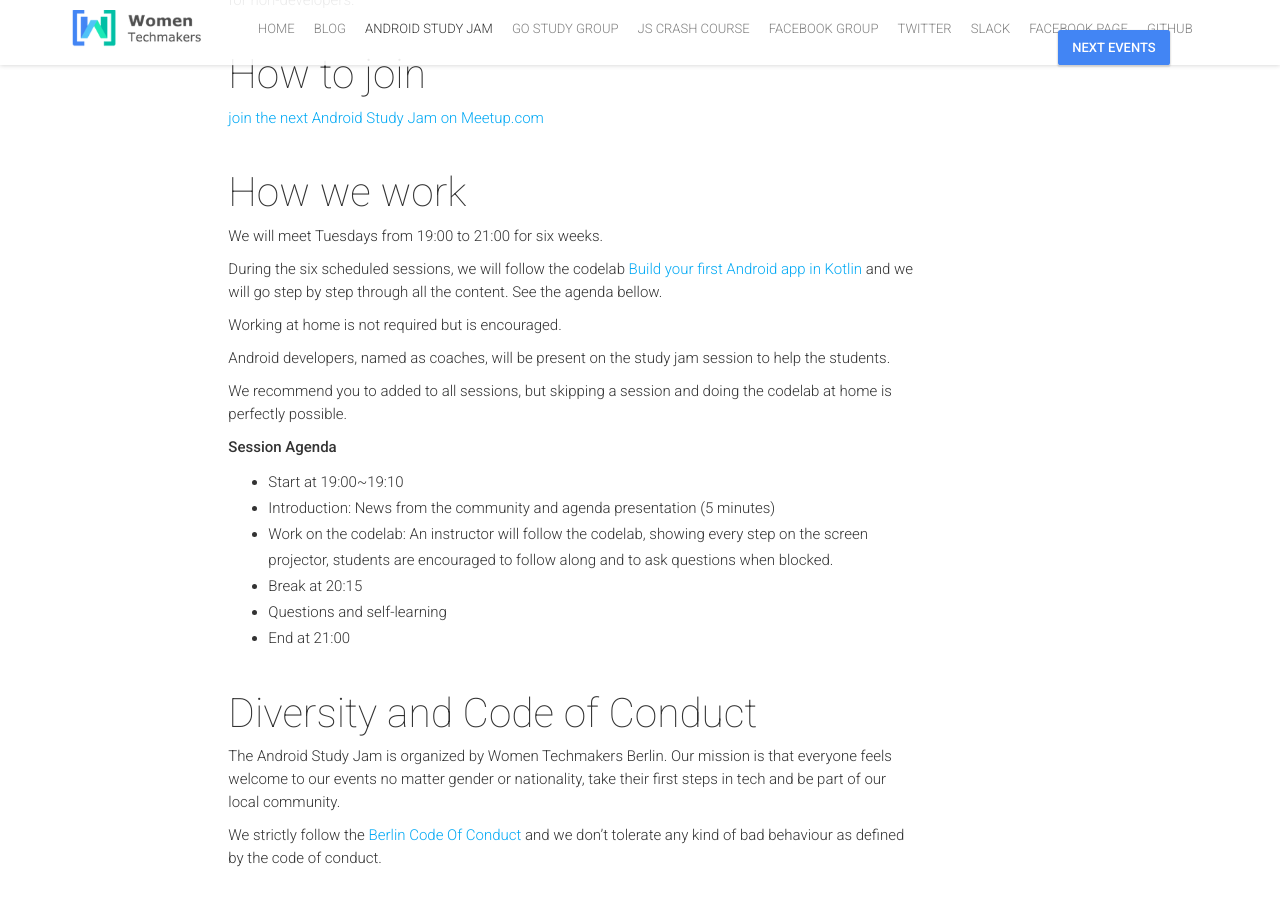
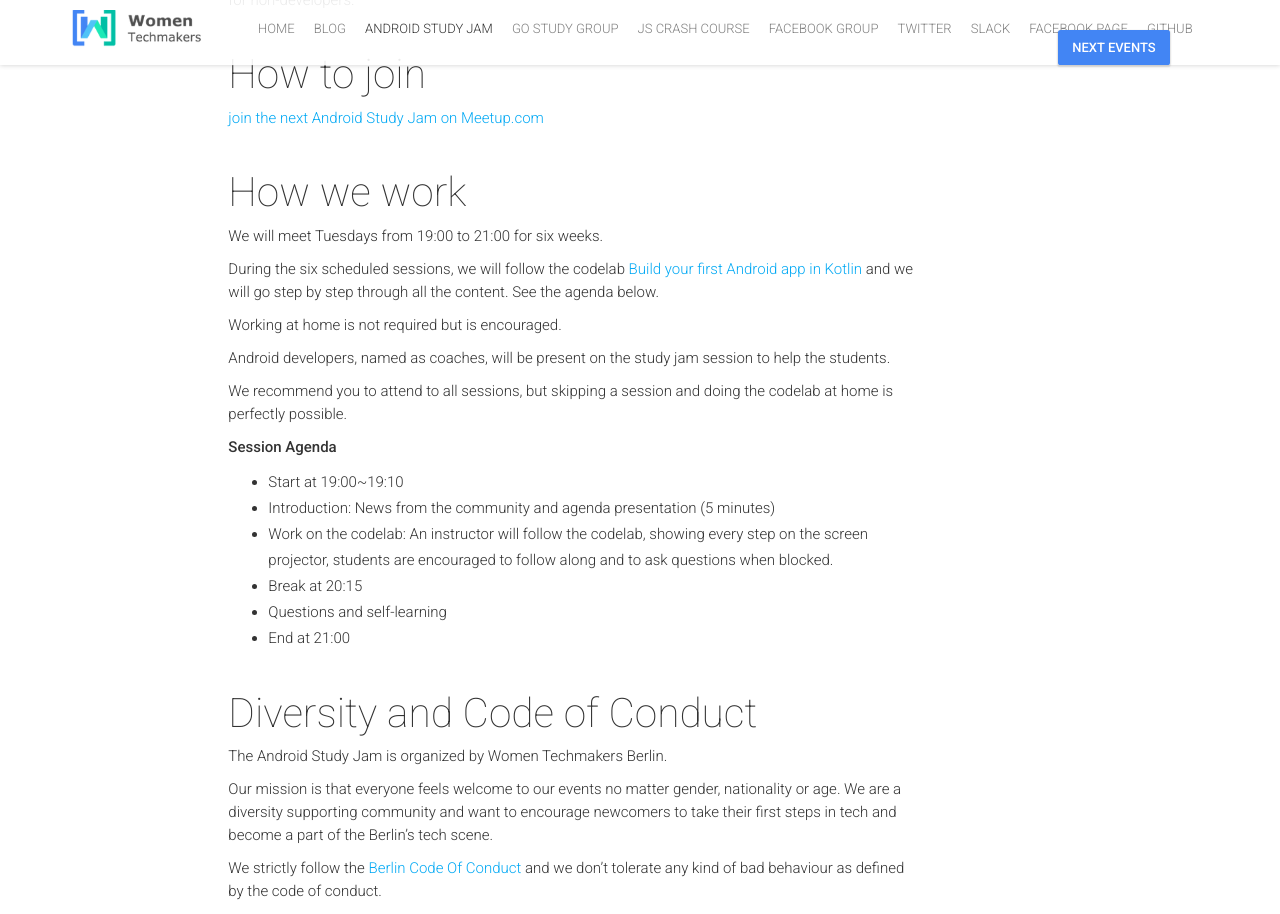
Before and after one commit to WTMBerlin/wtmberlin.github.io, a Jekyll site: the page built from android-study-jam.md, in a window 1280 px wide and 1400 px high, scrolled down 727 px. Shown: the top 914 px of the window. Built offline with Jekyll 4.4.1, drawn with Linux system fonts in a browser that asks for light colours; nearby versions of some CDN libraries; comment, search, counter and statistics services are not loaded.

Commit message:
Changes from suggestions

```diff
--- a/android-study-jam.md
+++ b/android-study-jam.md
@@ -35,14 +35,14 @@
 We will meet Tuesdays from 19:00 to 21:00 for six weeks.
 
 During the six scheduled sessions, we will follow the codelab [Build your first Android app in Kotlin](https://codelabs.developers.google.com/codelabs/build-your-first-android-ap)
-and we will go step by step through all the content. See the agenda bellow.
+and we will go step by step through all the content. See the agenda below.
 
 Working at home is not required but is encouraged.
 
 Android developers, named as coaches, will be present on
 the study jam session to help the students.
 
-We recommend you to added to all sessions, but skipping a session and doing the
+We recommend you to attend to all sessions, but skipping a session and doing the
 codelab at home is perfectly possible.
 
 **Session Agenda**
@@ -57,8 +57,11 @@
 #### Diversity and Code of Conduct
 
 The Android Study Jam is organized by Women Techmakers Berlin.
-Our mission is that everyone feels welcome to our events no matter gender or nationality, take their first steps
-in tech and be part of our local community.
+
+Our mission is that everyone feels welcome to our events no matter gender,
+nationality or age. We are a diversity supporting community and want to
+encourage newcomers to take their first steps in tech and become a part of the
+Berlin's tech scene.
 
 We strictly follow the [Berlin Code Of Conduct](http://berlincodeofconduct.org/)
 and we don’t tolerate any kind of bad behaviour as defined by the code of conduct.
```
